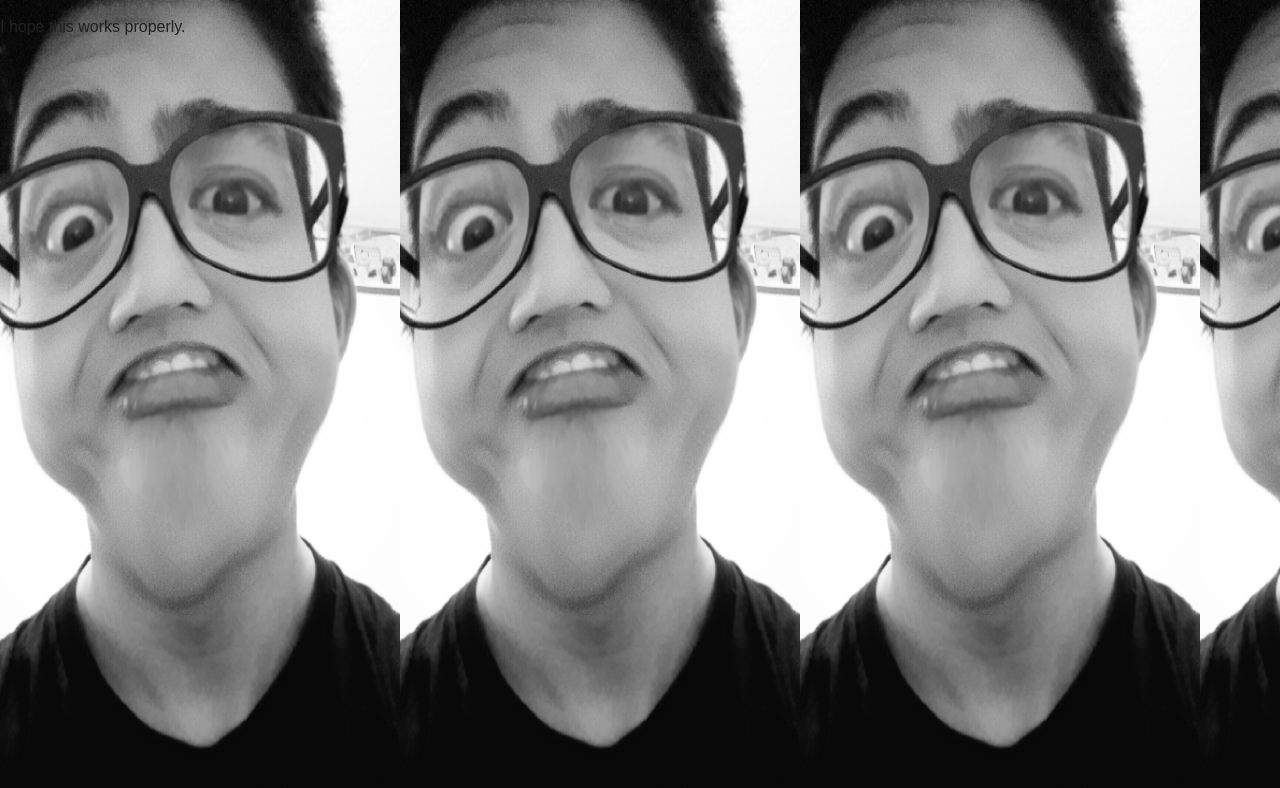
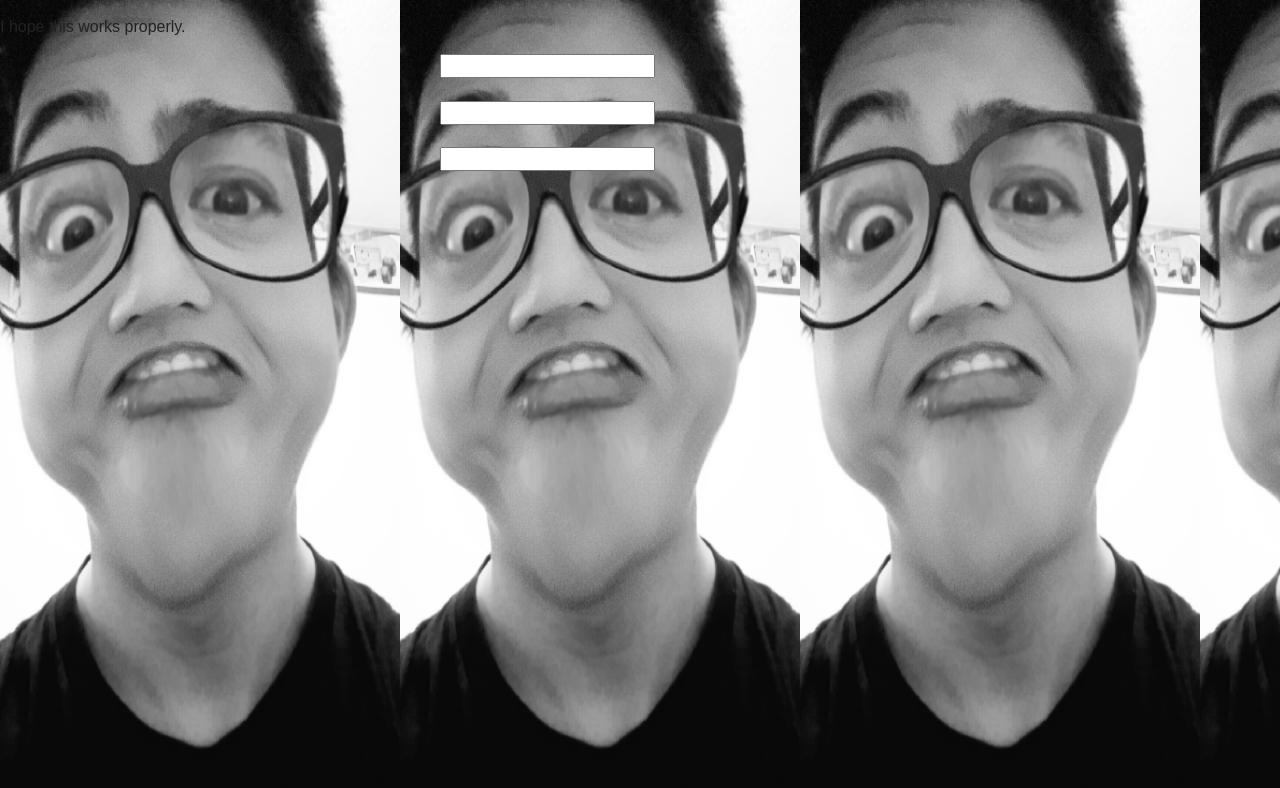
Before and after one commit to maaza13/HenryLeeLeung.Github.io, a plain HTML site: page index.html in a window 1280 px wide. Drawn offline with nearby package versions, Linux system fonts and the light colour scheme.

Commit message:
interface 2.1
- forgot to save one file
**textboxes added with this**

```diff
--- a/index.html
+++ b/index.html
@@ -20,7 +20,15 @@
         <![endif]-->
 
         <!-- Add your site or application content here -->
-        <p>I hope this works properly.</p>
+        <p>I hope this works properly.</p> <!-- Change this once the screen is ready -->
+
+        <div id="login_box">
+        	<input class="textbox"type="text">
+			<br><br>
+			<input class="textbox"type="text">
+			<br><br>
+			<input class="textbox"type="text">
+        </div>
 
         <script src="https://code.jquery.com/jquery-1.12.0.min.js"></script>
         <script>window.jQuery || document.write('<script src="js/vendor/jquery-1.12.0.min.js"><\/script>')</script>
```
